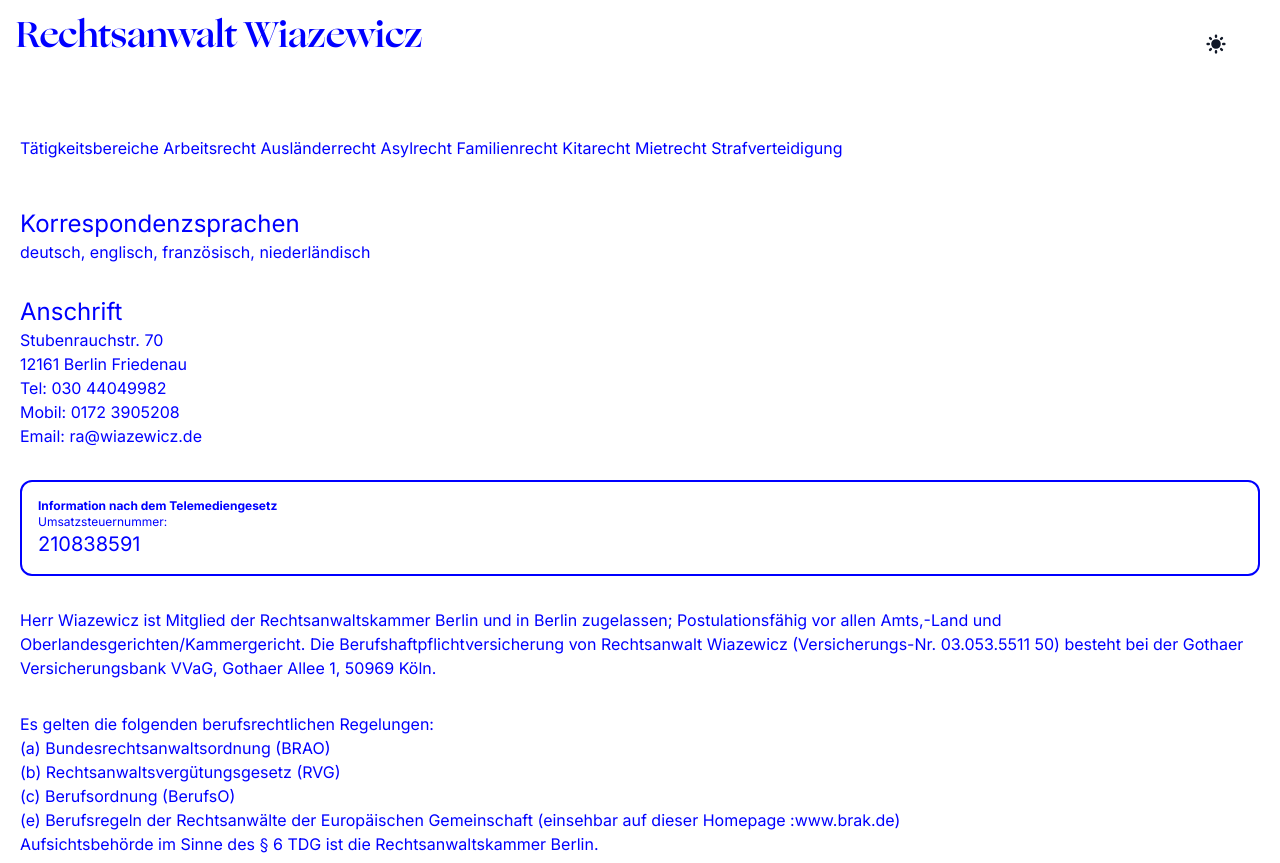
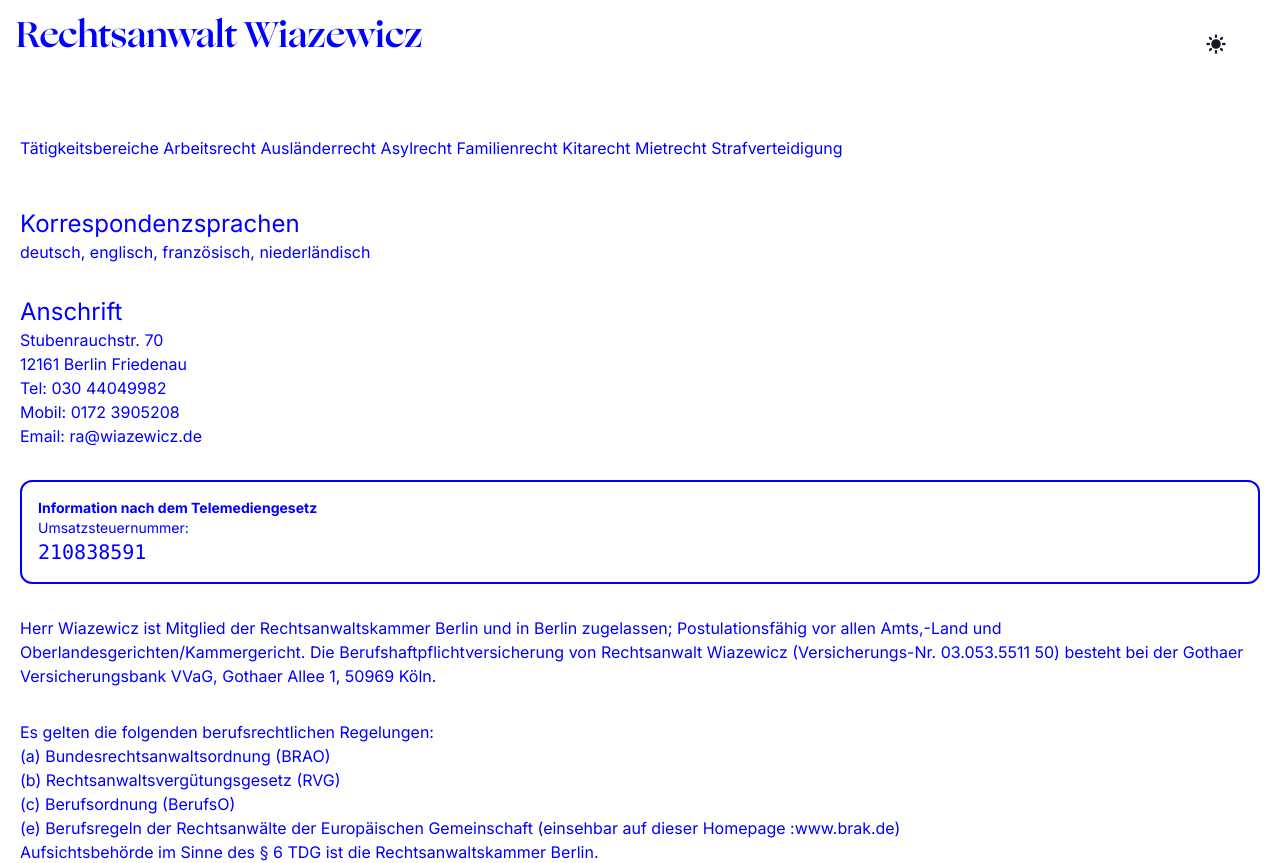
Before and after one commit to dreadbeard11/ra-wiazewicz, a Next.js app: page / in a window 1280 px wide. Shown: the top 863 px of the page. Built offline with nearby package versions, Linux system fonts and the light colour scheme.

Commit message:
Update page.tsx

```diff
--- a/src/app/page.tsx
+++ b/src/app/page.tsx
@@ -29,10 +29,10 @@ deutsch, englisch, französisch, niederländisch
 </div>
 <div className="border border-2 rounded-xl border-current p-4">
 
-<h2 className="font-bold text-xs">Information nach dem Telemediengesetz</h2>
+<h2 className="font-bold text-sm">Information nach dem Telemediengesetz</h2>
 
-<div className=" text-xs">Umsatzsteuernummer:</div>
-  <div className="text-xl">210838591</div>
+<div className=" text-sm">Umsatzsteuernummer:</div>
+  <div className="text-xl font-mono">210838591</div>
 </div>
 <div>
 Herr Wiazewicz ist Mitglied der Rechtsanwaltskammer Berlin und in Berlin zugelassen; Postulationsfähig vor allen Amts,-Land und Oberlandesgerichten/Kammergericht.
```
